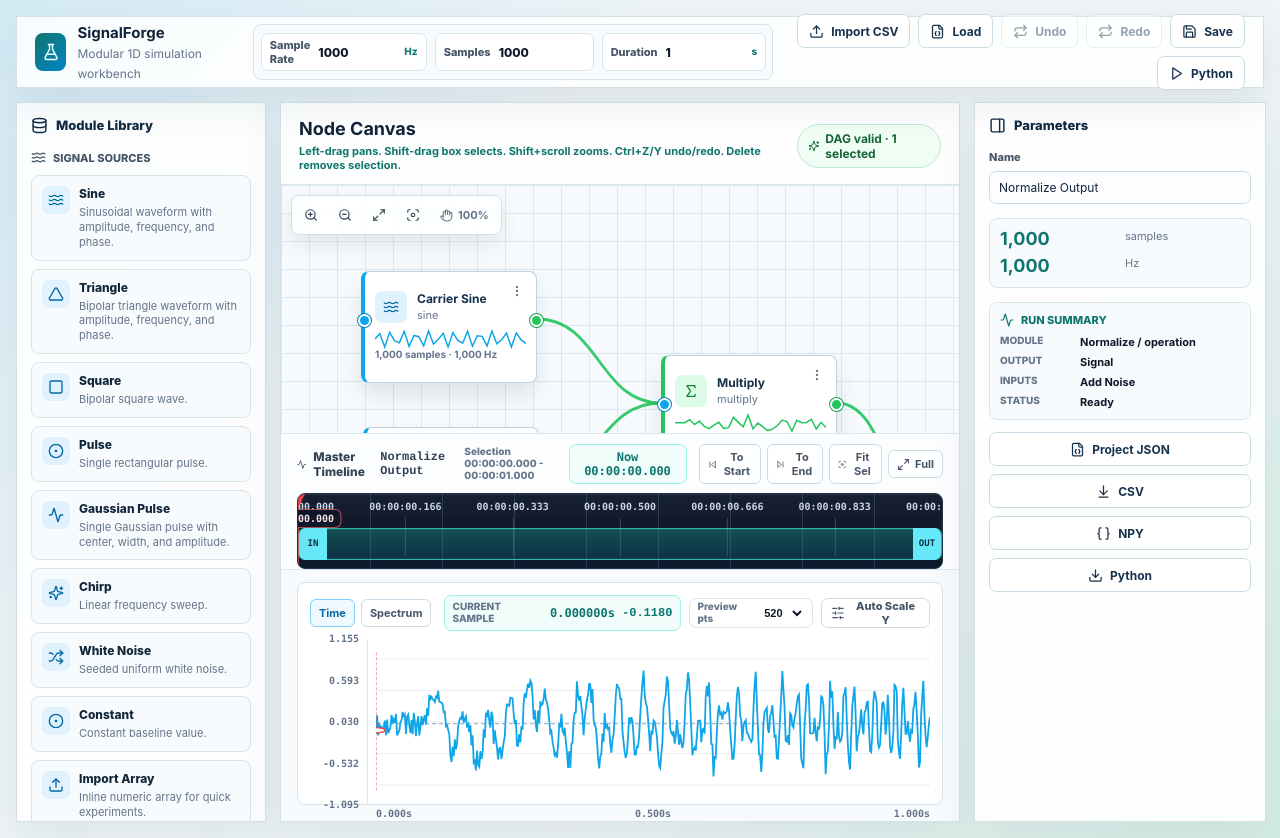
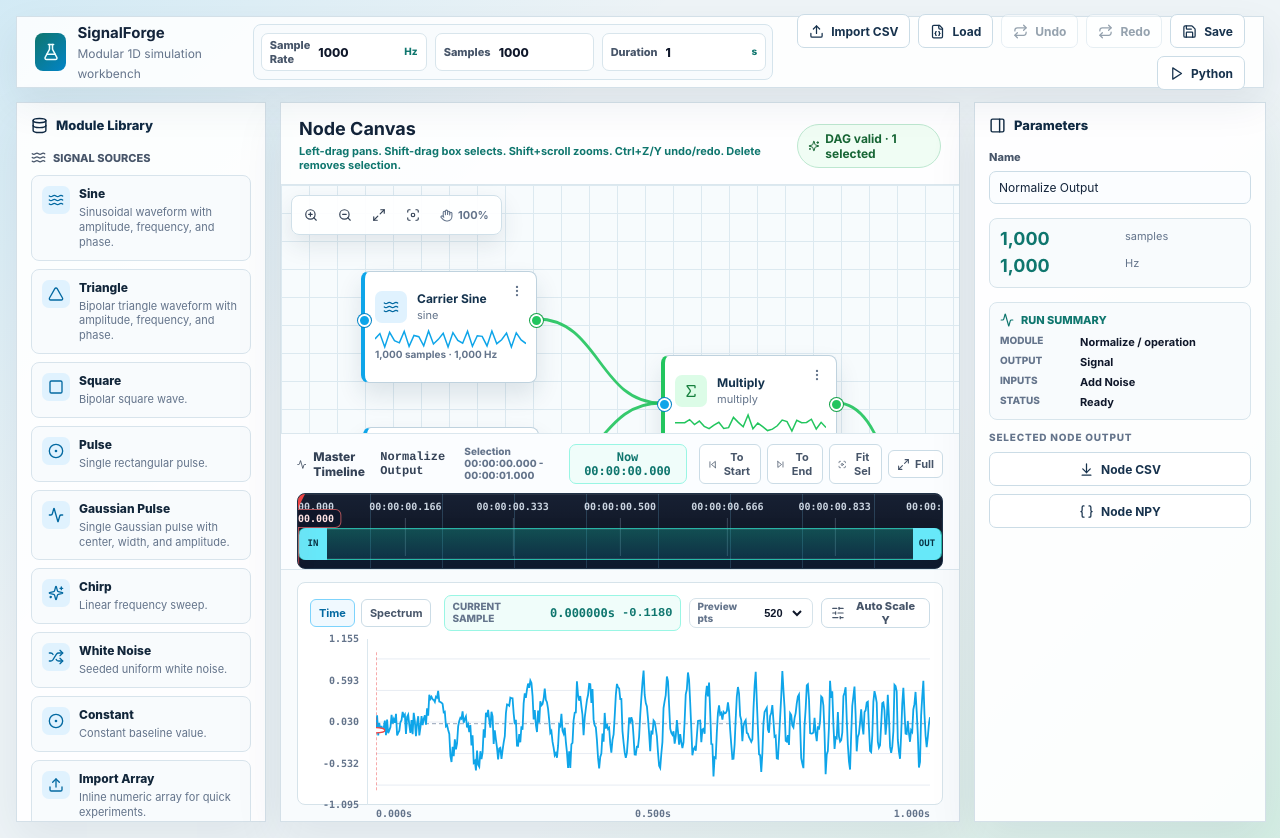
Before and after one commit to CSSAcslin/SignalSimuEngine, a React (Vite) app: page / in a window 1280 px wide. Built offline with nearby package versions, Linux system fonts and the light colour scheme.

Commit message:
Fix inspector node output exports

```diff
--- a/src/ui/App.tsx
+++ b/src/ui/App.tsx
@@ -6,7 +6,6 @@ import {
   CircleDot,
   Database,
   Copy,
-  Download,
   Eye,
   FileJson,
   FlaskConical,
@@ -1026,9 +1025,7 @@ const Inspector = ({
   sampleRate,
   totalDuration,
   onChangeNode,
-  onExportProject,
-  onExportSignal,
-  onExportPython
+  onExportNodeSignal
 }: {
   node?: SignalNode;
   signal?: Signal;
@@ -1038,9 +1035,7 @@ const Inspector = ({
   sampleRate: number;
   totalDuration: number;
   onChangeNode: (node: SignalNode) => void;
-  onExportProject: () => void;
-  onExportSignal: (format: "csv" | "npy") => void;
-  onExportPython: () => void;
+  onExportNodeSignal: (format: "csv" | "npy") => void;
 }) => {
   const definition = node ? getModuleDefinition(node.kind) : undefined;
   const sourceStart = node?.type === "source" ? clampNumber(node.timelineOffset, 0, totalDuration, 0) : 0;
@@ -1143,21 +1138,14 @@ const Inspector = ({
         </>
       )}
       <div className="export-stack">
-        <button onClick={onExportProject}>
-          <FileJson size={15} />
-          Project JSON
+        <div className="export-stack-title">Selected Node Output</div>
+        <button onClick={() => onExportNodeSignal("csv")} disabled={!signal} title={signal ? `Export ${signal.name} as CSV` : "Selected node has no signal output"}>
+          <ArrowDownToLine size={15} />
+          Node CSV
         </button>
-        <button onClick={() => onExportSignal("csv")} disabled={!signal}>
-          <ArrowDownToLine size={15} />
-          CSV
-        </button>
-        <button onClick={() => onExportSignal("npy")} disabled={!signal}>
+        <button onClick={() => onExportNodeSignal("npy")} disabled={!signal} title={signal ? `Export ${signal.name} as NPY` : "Selected node has no signal output"}>
           <Braces size={15} />
-          NPY
-        </button>
-        <button onClick={onExportPython}>
-          <Download size={15} />
-          Python
+          Node NPY
         </button>
       </div>
     </aside>
@@ -1402,10 +1390,10 @@ export const App = () => {
     setSelectedEdgeId(undefined);
   };
 
-  const exportSelected = (format: "csv" | "npy") => {
-    if (!displaySignal) return;
-    if (format === "csv") downloadText(`${displaySignal.name}.csv`, exportCsv(displaySignal), "text/csv");
-    else downloadBlob(`${displaySignal.name}.npy`, exportNpyFloat64(displaySignal));
+  const exportSelectedNodeSignal = (format: "csv" | "npy") => {
+    if (!selectedSignal) return;
+    if (format === "csv") downloadText(`${selectedSignal.name}.csv`, exportCsv(selectedSignal), "text/csv");
+    else downloadBlob(`${selectedSignal.name}.npy`, exportNpyFloat64(selectedSignal));
   };
 
   const importCsvFile = async (file?: File) => {
@@ -1691,9 +1679,7 @@ export const App = () => {
           onChangeNode={updateNode}
           analysis={selectedAnalysis}
           inputNames={selectedNodeId ? graph.edges.filter((edge) => edge.to === selectedNodeId).map((edge) => graph.nodes.find((node) => node.id === edge.from)?.name ?? edge.from) : []}
-          onExportProject={() => downloadText("signalforge-project.json", serializeProjectGraph({ ...graph, selectedNodeId }), "application/json")}
-          onExportSignal={exportSelected}
-          onExportPython={() => downloadText("signalforge-reproduce.py", exportPython({ ...graph, selectedNodeId }), "text/x-python")}
+          onExportNodeSignal={exportSelectedNodeSignal}
         />
       </div>
     </main>
--- a/src/ui/styles.css
+++ b/src/ui/styles.css
@@ -1561,6 +1561,14 @@ button {
   margin-top: 12px;
 }
 
+.export-stack-title {
+  color: #64748b;
+  font-size: 10px;
+  font-weight: 850;
+  letter-spacing: 0.08em;
+  text-transform: uppercase;
+}
+
 .export-stack button {
   width: 100%;
 }
```
